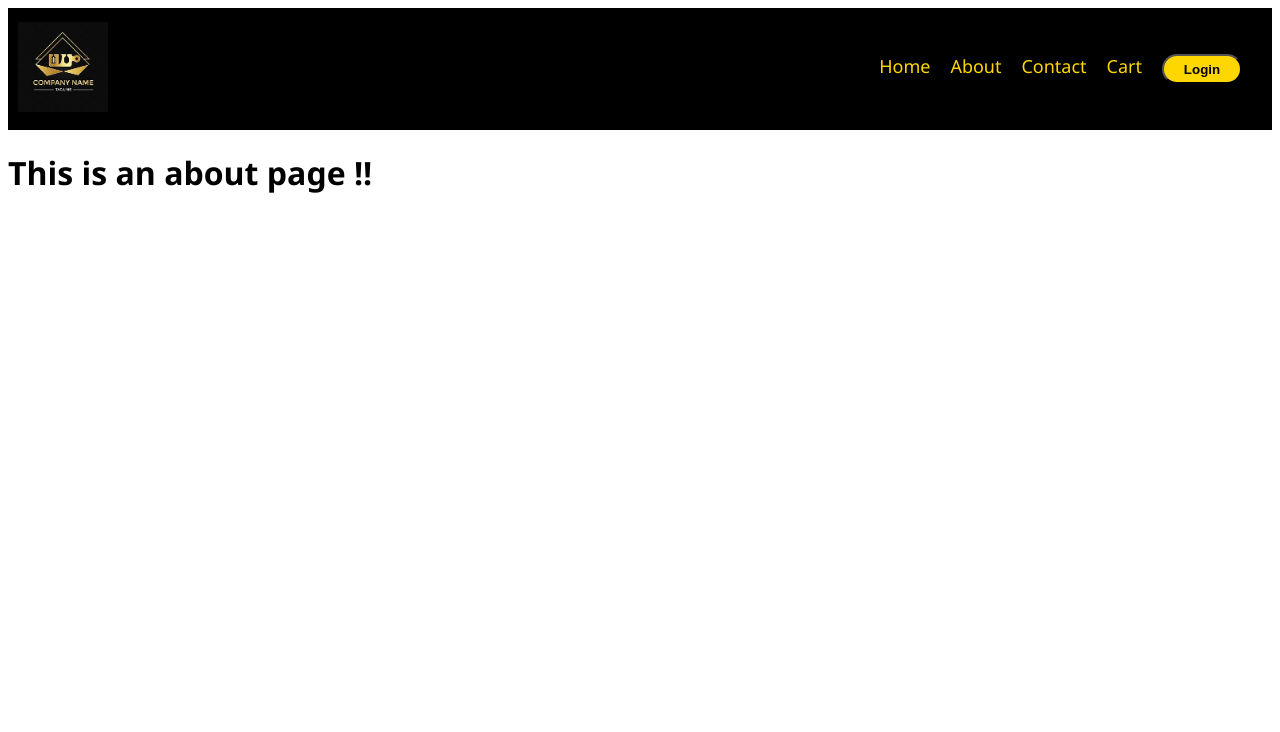
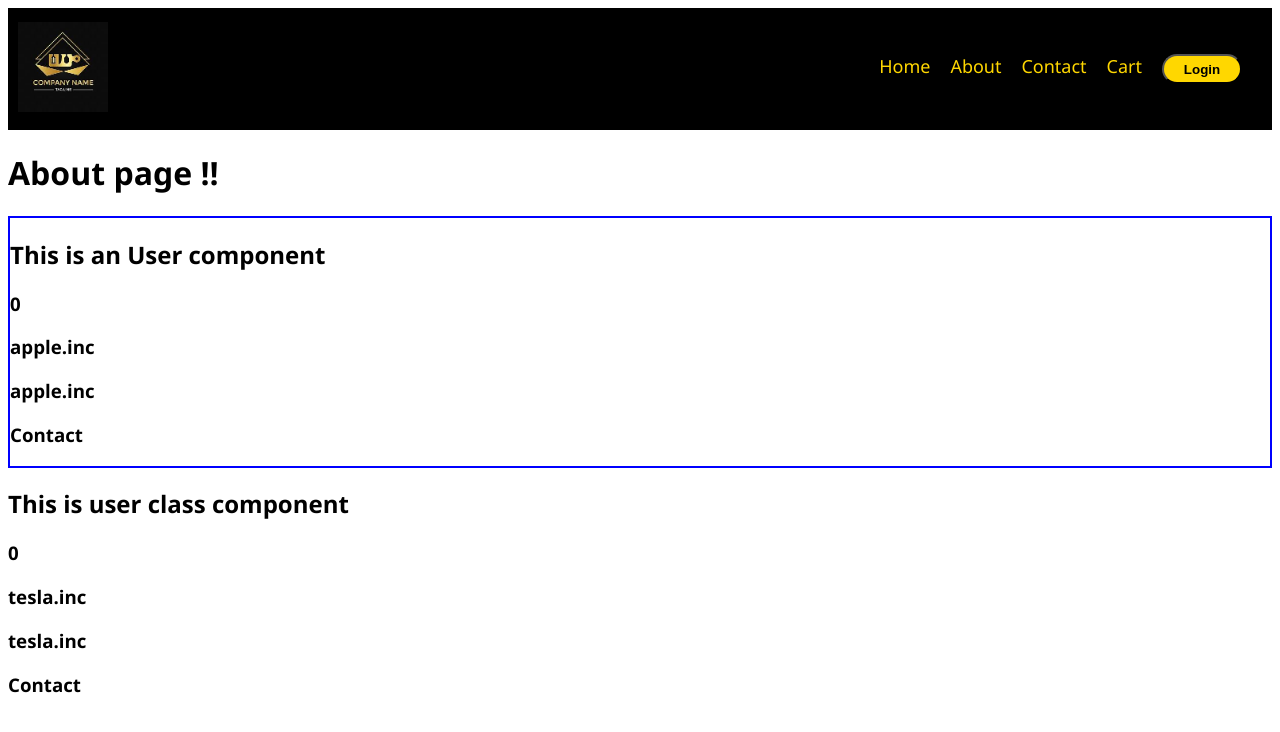
Before and after one commit to Pradnya136/react, a React (Vite) app: page /about in a window 1280 px wide. Shown: the top 732 px of the page. Built offline with nearby package versions, Linux system fonts and the light colour scheme.

Commit message:
created class component user_class , used this.state and props in it

```diff
--- a/index.css
+++ b/index.css
@@ -139,3 +139,7 @@ error pg */
 
 
 }
+/* user style */
+.user{
+    border: 2px blue solid;
+}
--- a/src/components/About.js
+++ b/src/components/About.js
@@ -1,7 +1,12 @@
+import User from "./User";
+import User_class from "./User_class";
+
 const About = () => {
     return(
         <div>
-            <h1>This is an about page !!</h1>
+            <h1>About page !!</h1>
+            <User name = {"apple.inc"}/>
+            <User_class name={"tesla.inc"}/>
         </div>
     )
 }
--- /dev/null
+++ b/src/components/User.js
@@ -0,0 +1,19 @@
+import { useState } from "react";
+
+const User = (props) =>{
+
+const {name} = props; // destructuring props
+    const [count,setCount] = useState(0)
+    return(
+        <div className="user">
+            <h2>This is an User component</h2>
+            <h3>{count}</h3>
+            <h3>{name}</h3>
+            <h3>{props.name}</h3>
+            <h3>Contact</h3>
+        </div>
+
+    )
+}
+
+export default User;
--- /dev/null
+++ b/src/components/User_class.js
@@ -0,0 +1,28 @@
+import React from "react";
+
+class User_class extends React.Component{
+    constructor(props){
+        super(props);
+        this.state = {
+            count : 0
+        }
+
+    }
+
+
+
+    render(){
+        const {name}= this.props;  //destructuring props
+        const {count} = this.state; //destructuring state
+        return(
+        <div>
+            <h2>This is user class component</h2>
+            <h3>{count}</h3>
+            <h3>{name}</h3>
+            <h3>{this.props.name}</h3>
+            <h3>Contact</h3>
+        </div>)
+    }
+}
+
+export default User_class;
```
